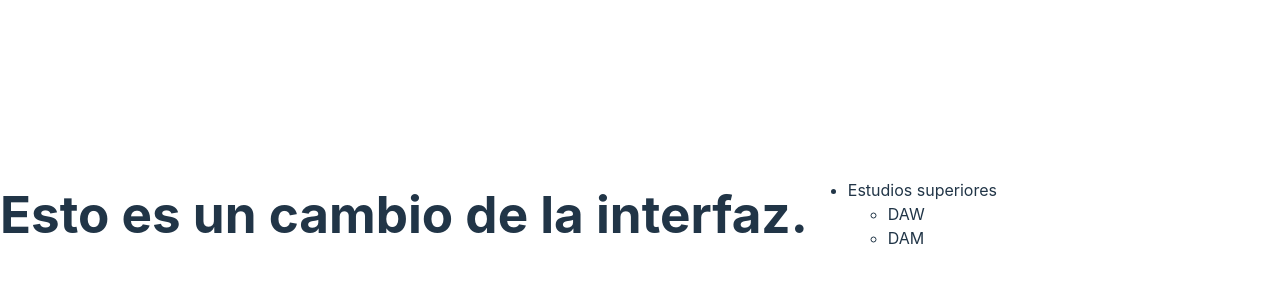
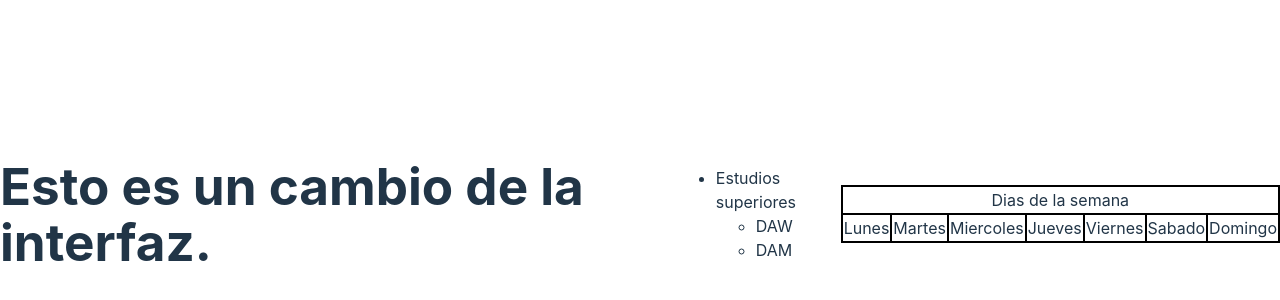
Before and after one commit to Ivanbalderascarmona/proyecto-vite-ivanbc, a website built with Vite: page index.html in a window 1280 px wide. Shown: the part 186-486 px from the top of the page. Built offline with nearby package versions, Linux system fonts and the light colour scheme.

Commit message:
Created table with styles on index.html

```diff
--- a/index.html
+++ b/index.html
@@ -5,6 +5,16 @@
     <link rel="icon" type="image/svg+xml" href="/vite.svg" />
     <meta name="viewport" content="width=device-width, initial-scale=1.0" />
     <title>Iván Balderas</title>
+    <style>
+      table{
+        margin: auto;
+      }
+      table,tr,td{
+        border: 2px solid black;
+        border-collapse: collapse;
+        text-align: center;
+      }
+    </style>
   </head>
   <body>
     <h1>
@@ -18,5 +28,19 @@
         </ul>
       </li>
     </ul>
+    <table>
+      <tr>
+        <td colspan="7">Dias de la semana</td>
+      </tr>
+      <tr>
+        <td>Lunes</td>
+        <td>Martes</td>
+        <td>Miercoles</td>
+        <td>Jueves</td>
+        <td>Viernes</td>
+        <td>Sabado</td>
+        <td>Domingo</td>
+      </tr>
+    </table>
   </body>
 </html>
```
